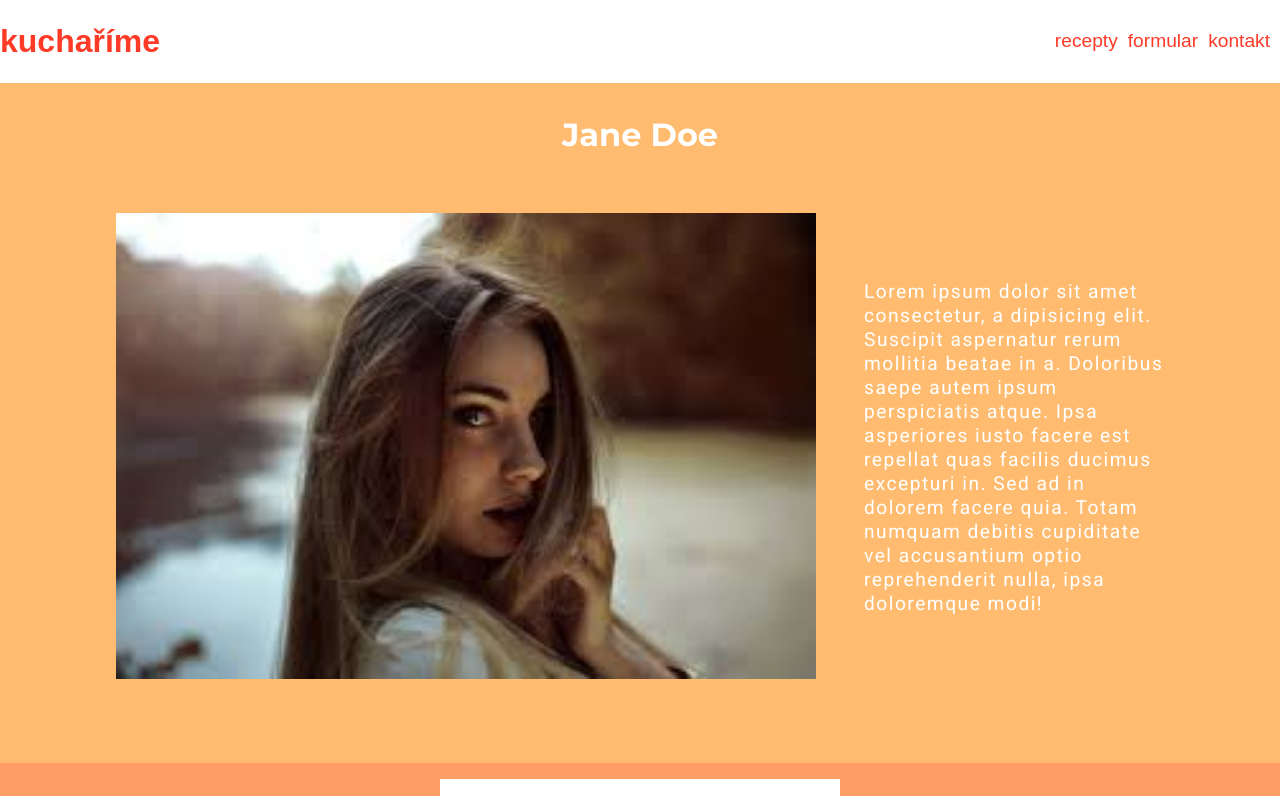
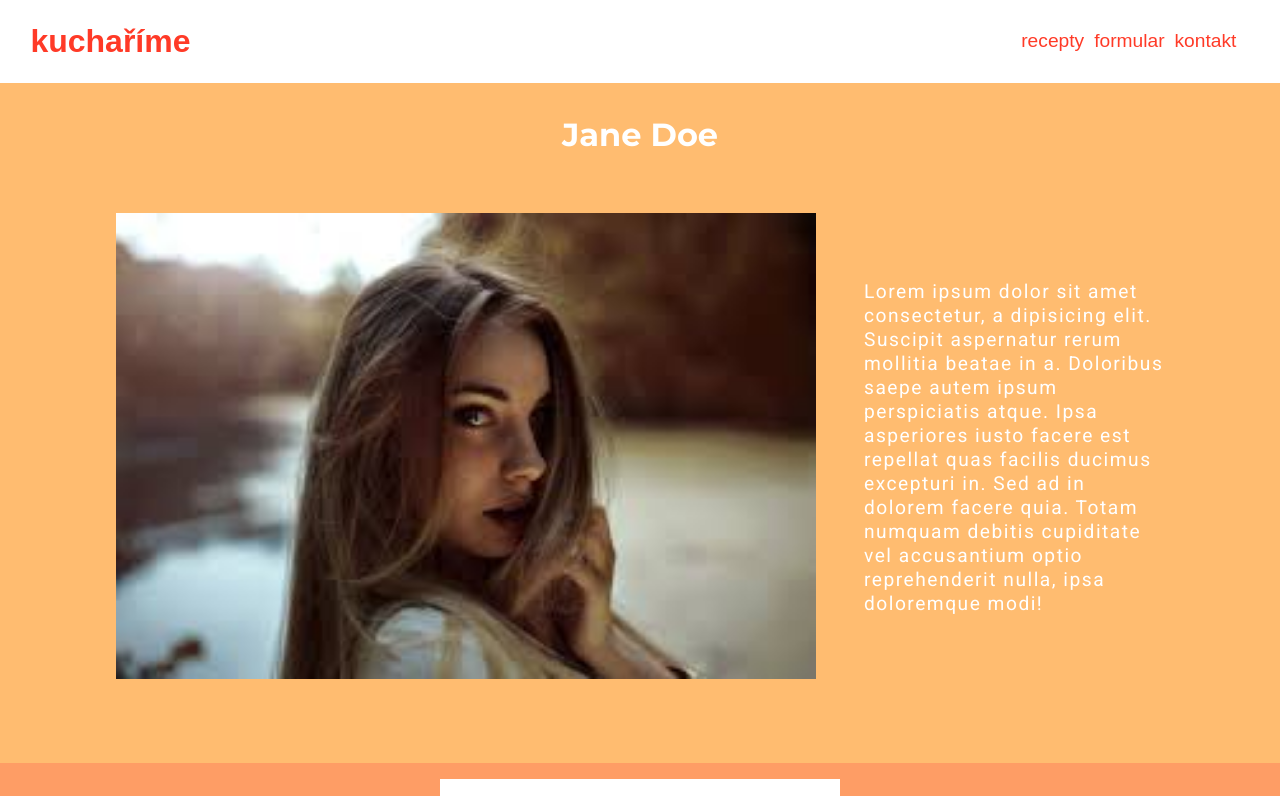
Before and after one commit to xxmrfantomxx/kucha-me, a React (Create React App) app: page / in a window 1280 px wide. Shown: the top 796 px of the page. Built offline with nearby package versions, Linux system fonts and the light colour scheme.

Commit message:
fixed header centering

```diff
--- a/package.json
+++ b/package.json
@@ -2,7 +2,9 @@
   "name": "recepty",
   "version": "0.1.0",
   "private": true,
+  "homepage": "https://xxmrfantomxx.github.io/kucha-me",
   "dependencies": {
+    "gh-pages": "^2.1.1",
     "react": "^16.10.2",
     "react-dom": "^16.10.2",
     "react-scripts": "3.2.0"
@@ -11,7 +13,9 @@
     "start": "react-scripts start",
     "build": "react-scripts build",
     "test": "react-scripts test",
-    "eject": "react-scripts eject"
+    "eject": "react-scripts eject",
+    "predeploy": "npm run build",
+    "deploy": "gh-pages -d build"
   },
   "eslintConfig": {
     "extends": "react-app"
--- a/src/components/Header-component/Header-styles.css
+++ b/src/components/Header-component/Header-styles.css
@@ -2,7 +2,8 @@
   display: flex;
   justify-content: space-between;
   align-items: center;
-  width: 100%;
+  width: 95%;
+  transform: translateX(2.5%);
   margin: 0 auto;
   background-color: #fff;
   position: fixed;
```
Also changed, not shown: 1 other file (tests, documents, lock files or other folders).
